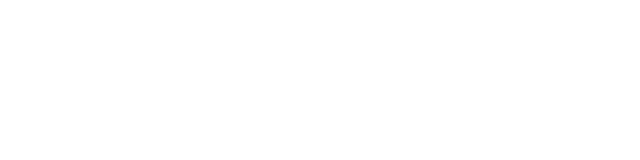
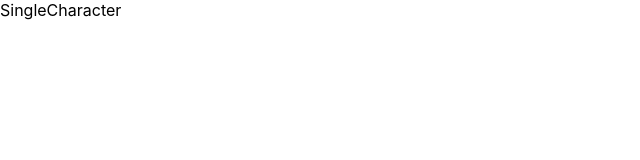
Before and after one commit to dorotech/react-test, a React (Vite) app in the folder rick-and-morty-app/: page /news/1 in a window 1280 px wide. Shown: the top 160 px of the page, without its empty margins (0-640 px from the left). Built offline with nearby package versions, Linux system fonts and the light colour scheme.

Commit message:
feat(routes): add routes

```diff
--- a/rick-and-morty-app/src/App.tsx
+++ b/rick-and-morty-app/src/App.tsx
@@ -1,7 +1,9 @@
 import React from 'react'
 
+import RouterList from './presentation/routes/RouterList'
+
 function App() {
-  return <div className='App'></div>
+  return <RouterList />
 }
 
 export default App
--- a/rick-and-morty-app/src/main.tsx
+++ b/rick-and-morty-app/src/main.tsx
@@ -3,8 +3,9 @@ import ReactDOM from 'react-dom/client'
 import App from './App'
 import './index.css'
 
+// eslint-disable-next-line @typescript-eslint/no-non-null-assertion
 ReactDOM.createRoot(document.getElementById('root')!).render(
   <React.StrictMode>
     <App />
-  </React.StrictMode>
+  </React.StrictMode>,
 )
--- /dev/null
+++ b/rick-and-morty-app/src/presentation/pages/SingleCharacter/index.tsx
@@ -0,0 +1,5 @@
+import React from 'react'
+
+export const SingleCharacter = () => {
+  return <div>SingleCharacter</div>
+}
--- /dev/null
+++ b/rick-and-morty-app/src/presentation/pages/home/index.tsx
@@ -0,0 +1,5 @@
+import React from 'react'
+
+export const Home = () => {
+  return <div>Home</div>
+}
--- /dev/null
+++ b/rick-and-morty-app/src/presentation/routes/RouterList.tsx
@@ -0,0 +1,15 @@
+import React from 'react'
+import { BrowserRouter, Route, Routes } from 'react-router-dom'
+import { Home } from '../pages/home'
+import { SingleCharacter } from '../pages/SingleCharacter'
+
+export default function RouterList() {
+  return (
+    <BrowserRouter>
+      <Routes>
+        <Route path='/' element={<Home />} />
+        <Route path='news/:id' element={<SingleCharacter />} />
+      </Routes>
+    </BrowserRouter>
+  )
+}
```
